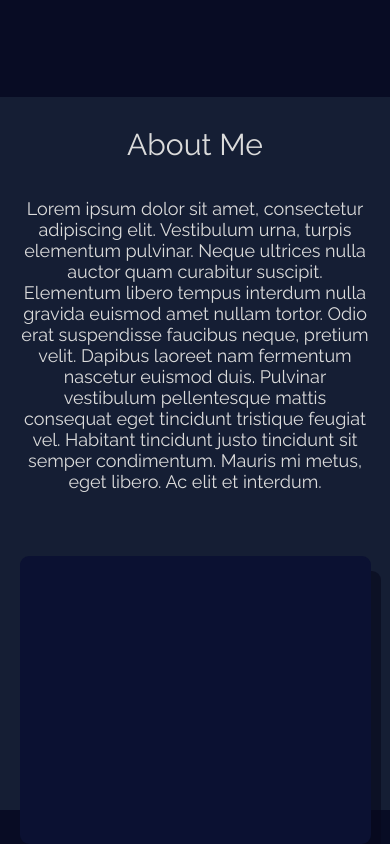
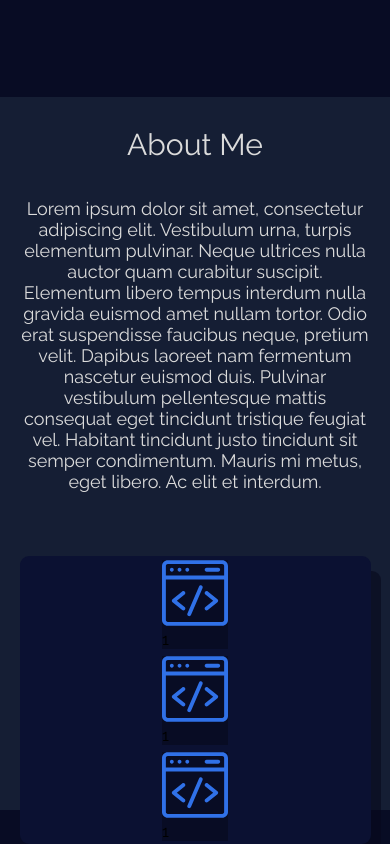
Before and after one commit to Tiqur/portfolio, a React (Vite) app: page / in a window 390 px wide. Shown: the part 827-1671 px from the top of the page. Built offline with nearby package versions, Linux system fonts and the light colour scheme.

Commit message:
Added InnerSection component and responsiveness

```diff
--- a/src/assets/index.ts
+++ b/src/assets/index.ts
@@ -1,4 +1,5 @@
 export {ReactComponent as MenuSvg} from './menu_white_24dp.svg';
+export {ReactComponent as About1Svg} from './about1.svg';
 export {ReactComponent as HomeSvg} from './home_white_24dp.svg';
 export {ReactComponent as PersonSvg} from './person_white_24dp.svg';
 export {ReactComponent as BriefcaseSvg} from './cases_white_24dp.svg';
--- a/src/components/aboutsection/main.tsx
+++ b/src/components/aboutsection/main.tsx
@@ -1,7 +1,17 @@
 import React from 'react';
 import styles from './styles.module.scss';
+import { About1Svg } from '../../assets/index'
 import { useRef, useState, useEffect } from 'react';
 
+
+const InnerSection: React.FC = (props) => {
+  return (
+    <div>
+      <About1Svg/>
+      <p>1</p>
+    </div>
+  )
+}
 
 export const AboutSection: React.FC = () => {
   const titleRef = useRef(null);
@@ -28,7 +38,11 @@ export const AboutSection: React.FC = () => {
     <div style={{height: `calc(${backgroundHeightPx}px + 6em)`}} className={styles.background}/>
     <p ref={titleRef} className={styles.title}>About Me</p>
     <p ref={textRef} className={styles.text}>Lorem ipsum dolor sit amet, consectetur adipiscing elit. Vestibulum urna, turpis elementum pulvinar. Neque ultrices nulla auctor quam curabitur suscipit. Elementum libero tempus interdum nulla gravida euismod amet nullam tortor. Odio erat suspendisse faucibus neque, pretium velit. Dapibus laoreet nam fermentum nascetur euismod duis. Pulvinar vestibulum pellentesque mattis consequat eget tincidunt tristique feugiat vel. Habitant tincidunt justo tincidunt sit semper condimentum. Mauris mi metus, eget libero. Ac elit et interdum.</p>
-    <div ref={innerContainerRef} className={styles.inner}/>
+    <div ref={innerContainerRef} className={styles.inner}>
+      <InnerSection/>
+      <InnerSection/>
+      <InnerSection/>
+    </div>
    </div>
   )
 }
--- a/src/components/aboutsection/styles.module.scss
+++ b/src/components/aboutsection/styles.module.scss
@@ -14,7 +14,11 @@
 }
 
 .inner {
+  display: flex;
+  justify-content: space-around;
+  align-items: center;
   width: 100%;
+  max-width: 70em;
   height: 18em;
   margin-top: 4em;
   z-index: 1;
@@ -42,6 +46,7 @@
 
 @media(max-width: 750px) {
   .inner {
+    flex-direction: column;
     filter: drop-shadow(10px 15px 0.6px rgba(6, 9, 28, 0.6));
   }
   .title {
```
Also changed, not shown: src/assets/about1.svg (added).
